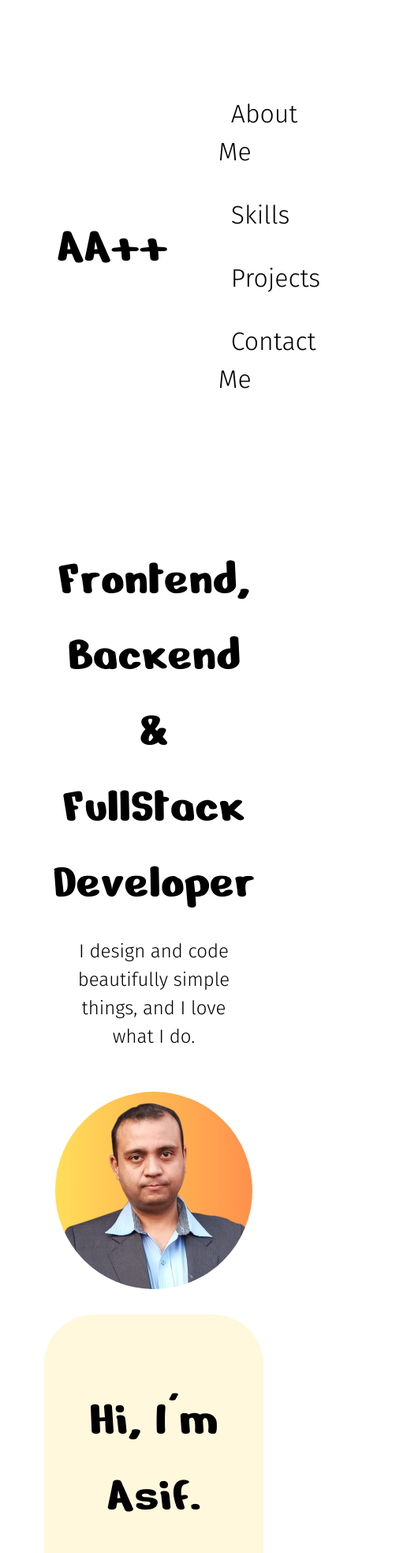
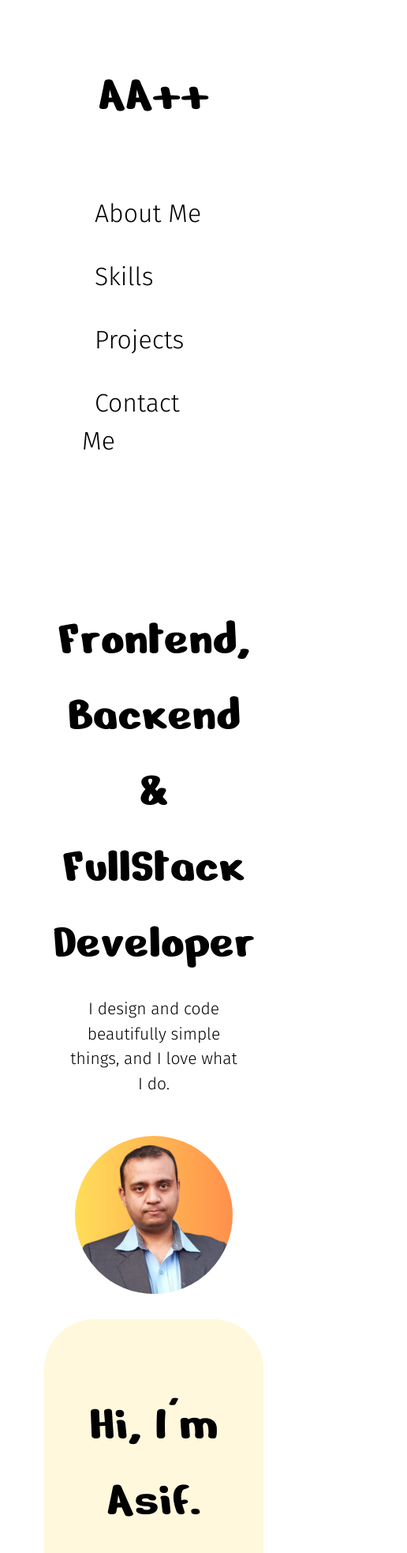
Before and after one commit to asifahmad134/portfolio-project, a plain HTML site: page index.html in a window 390 px wide. Shown: the top 1966 px of the page at 79% size, 516 px wide, since content can reach past the window. Drawn offline with Linux system fonts and the light colour scheme.

Commit message:
media queries added in css

```diff
--- a/index.css
+++ b/index.css
@@ -5,7 +5,26 @@
   line-height: 1.5;
   padding: 1rem;
 }
-
+@media only screen and (max-width: 480px) {
+  body {
+    font-size: 14px;
+  }
+  header {
+    display: flex;
+    flex-direction: column;
+    flex-shrink: 1;
+  }
+  header li a {
+    text-decoration: none;
+    color: black;
+    font-size: 1px;
+  }
+  #skills,
+  #projects {
+    display: flex;
+    flex-wrap: wrap;
+  }
+}
 /* NAV */
 header {
   display: flex;
@@ -52,9 +71,9 @@ header li a:hover {
   margin-top: -4rem;
 }
 .banner img {
-  width: 250px;
-  height: 250px;
-  border-radius: 250px;
+  width: 200px;
+  height: 200px;
+  border-radius: 200px;
 }
 /* About Me */
 #about-me {
```
